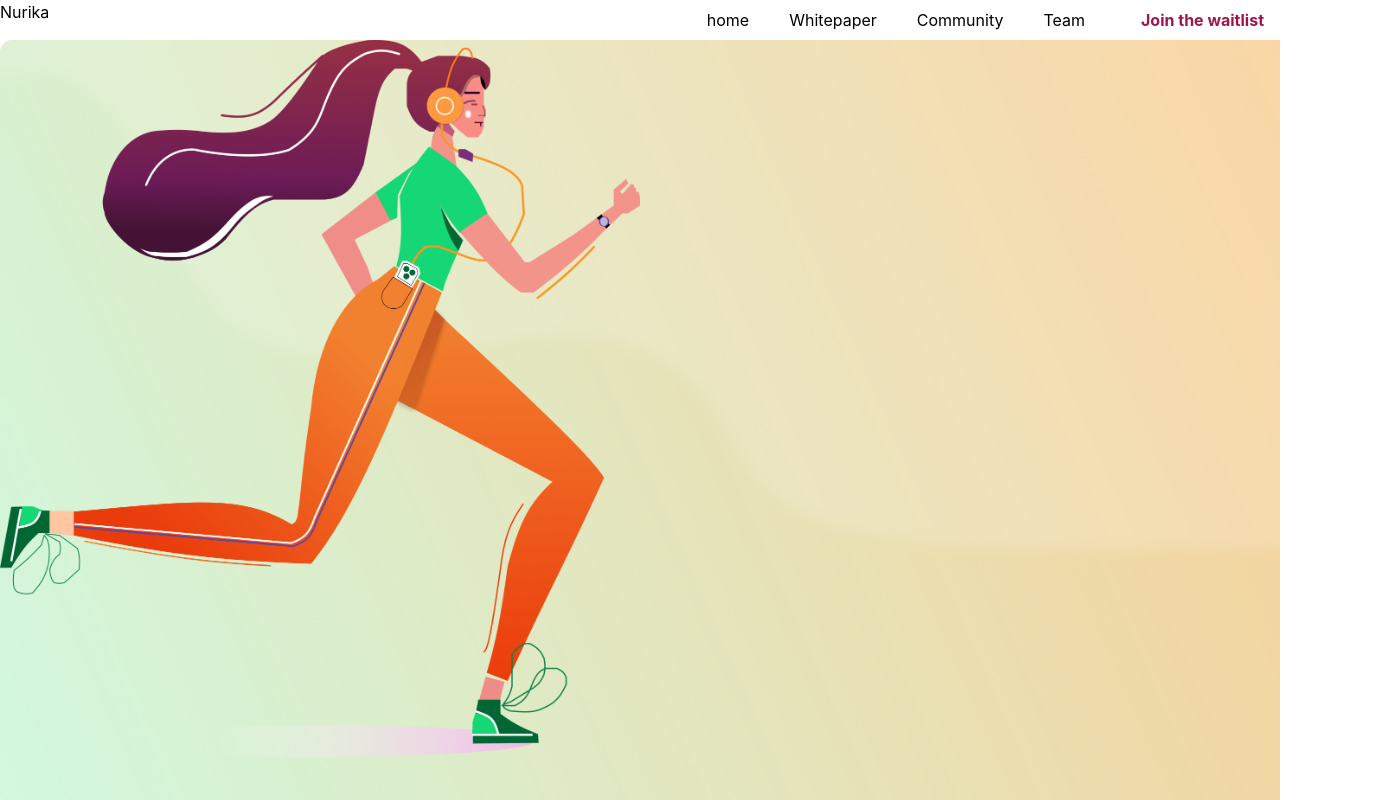
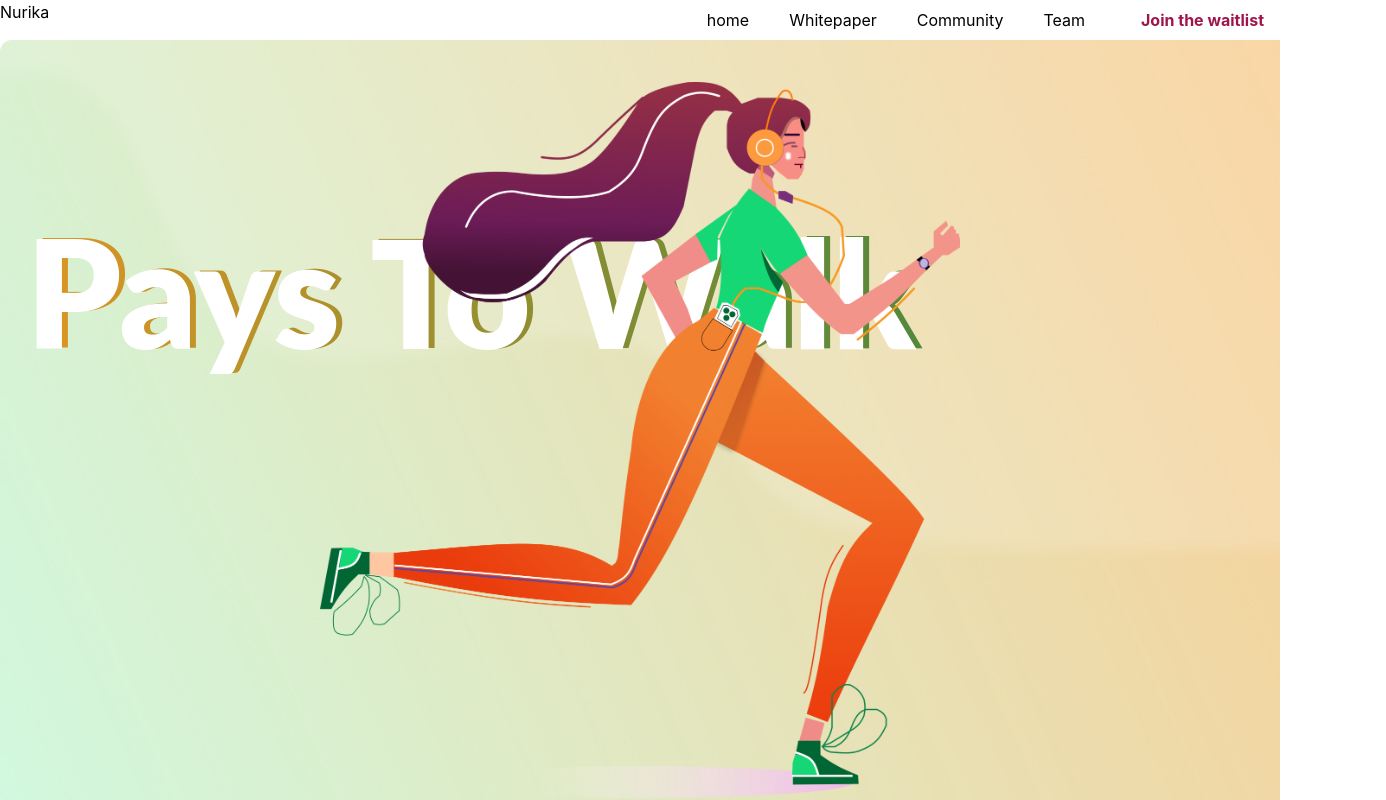
Before and after one commit to juverasworld/Nurika, a Next.js app: page /Post/About in a window 1280 px wide. Shown: the top 800 px of the page, 1386 px wide, since content can reach past the window. Built offline with nearby package versions, Linux system fonts and the light colour scheme.

Commit message:
third commit

```diff
--- a/pages/Post/About.jsx
+++ b/pages/Post/About.jsx
@@ -24,14 +24,15 @@ export default function About() {
         <button className='text-pink-800' >Join the waitlist</button>
       </div>
       <div className={styles.container_fluid}>
-        <div>
+        <div className={`text-black-900 text-[50px] min-w-screen min-h-screen mx-auto flex items-center justify-center ${styles.AppGlass1}`}>
+        <div className={styles.textAbout}> It Pays To Walk </div>
         <Image
               src={runningLady}
               alt="runningLady"
-              className={`w-[50%] h-[50%] ${styles.imageRun}`} />
+              className={`w-[50%] h-[50%] justify-between items-center ${styles.imageRun}`} />
 
-      <div className={`text-black-900 text-[50px] min-w-screen min-h-screen mx-auto flex items-center justify-center ${styles.AppGlass1}`}> YOUR ACCOUNTABILIY <br/>  PATNER
-      </div>
+
+
       </div>
       </div>
     </section >
--- a/styles/Home.module.css
+++ b/styles/Home.module.css
@@ -25,11 +25,31 @@
   font-family: lato;
 }
 .imageRun {
+  position:relative;
   width: 50%;
   height: 50%;
   display: inline-block;
   justify-content: center;
   align-items: center;
+}
+.textAbout{
+  position: absolute;
+left: -8.19%;
+right: -8.3%;
+top: 25%;
+bottom: -25%;
+font-family: 'Lato';
+font-style: normal;
+font-weight: 900;
+font-size: 150px;
+line-height: 180px;
+/* identical to box height */
+background: linear-gradient(270deg, #0B8247 0%, #F89820 102.87%);
+-webkit-background-clip: text;
+-webkit-text-fill-color: transparent;
+background-clip: text;
+/* text-fill-color: transparent; */
+text-shadow: -6px 1px 0px #FFFFFF;
 }
 .AppGlass1 {
   display: flex;
```
